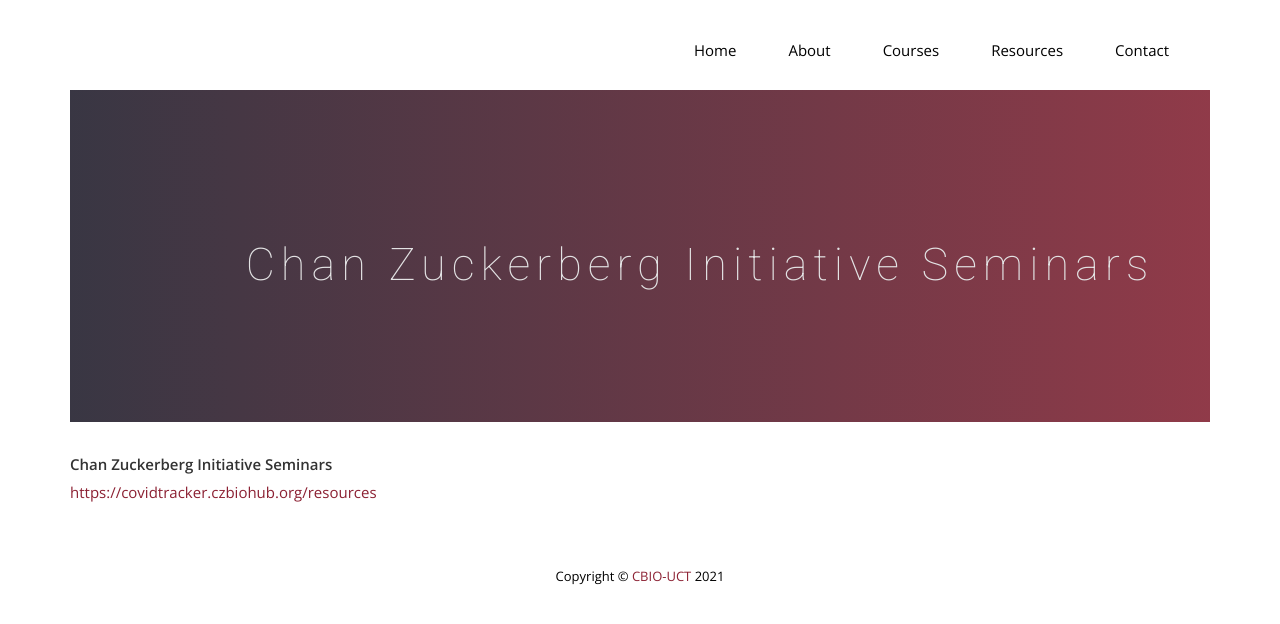
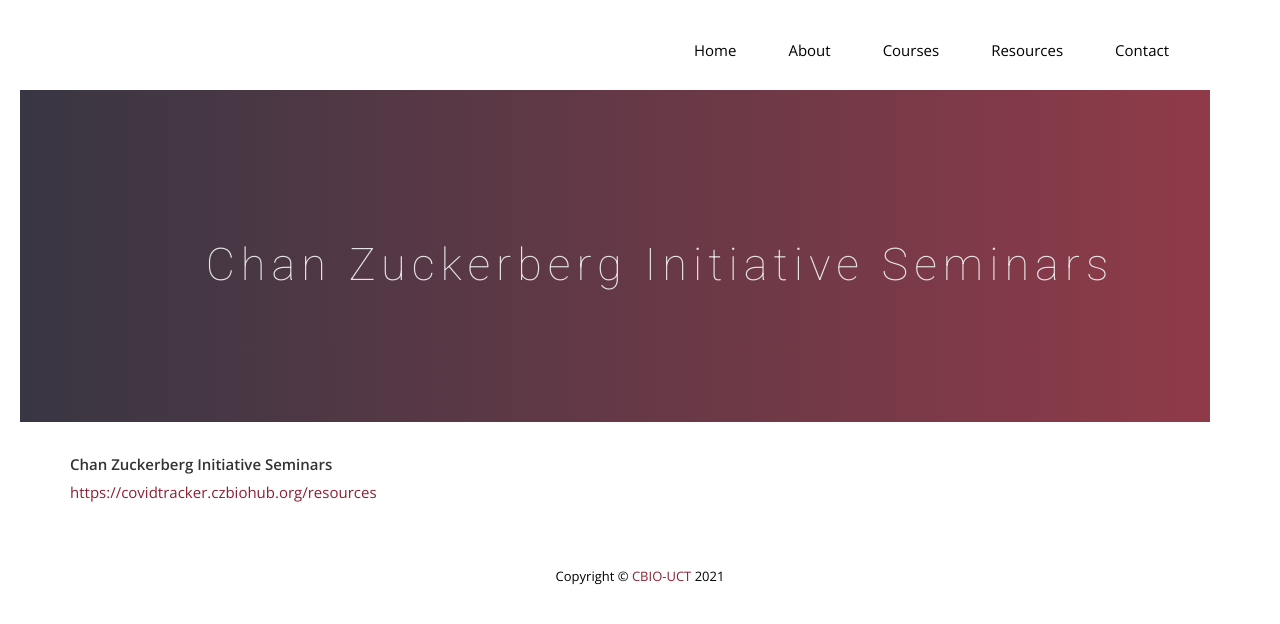
Before and after one commit to pmaturure3/ngs-academy, a Jekyll site: the page built from _posts/2021-06-06-Chan-Zuckerberg-Initiative-Seminars.md, in a window 1280 px wide. Shown: the top 624 px of the page. Built offline with Jekyll 4.4.1, drawn with Linux system fonts in a browser that asks for light colours; nearby versions of some CDN libraries; some web fonts are replaced; comment, search, counter and statistics services are not loaded.

Commit message:
added margin -50px on sub heading

```diff
--- a/_includes/subpage-header.html
+++ b/_includes/subpage-header.html
@@ -2,8 +2,8 @@
 <section id="global-header">
     <div class="container">
         <div class="row">
-            <div class="col-md-12">
-                <div class="block">
+            <div class="col-md-12 col-sm-12">
+                <div class="block text-left">
                     <h1>{{ page.title }}</h1>
 
                 </div>
--- a/css/style.css
+++ b/css/style.css
@@ -363,6 +363,7 @@
   padding-bottom: 107px;
   position: relative;
   background-attachment: fixed;
+  margin-left: -50px;
 }
 #global-header:before {
   content: "";
```
